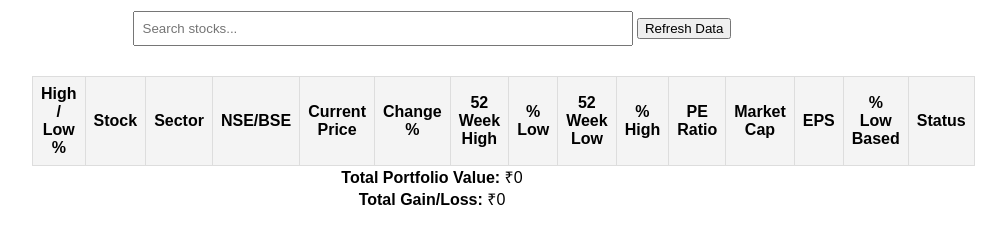
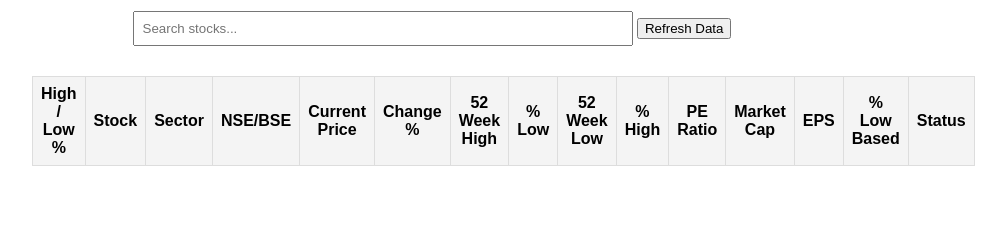
Before and after one commit to asureeAK/stocks, a plain HTML site: page index.html in a window 1280 px wide. Shown: the part 79-322 px from the top of the page, without its empty margins (208-1214 px from the left). Drawn offline with Linux system fonts and the light colour scheme; no server answers.

Commit message:
Update index.html

```diff
--- a/index.html
+++ b/index.html
@@ -36,10 +36,7 @@
             <tbody id="stock-table"></tbody>
         </table>
 
-        <div>
-            <strong>Total Portfolio Value:</strong> <span id="total-value">₹0</span> <br>
-            <strong>Total Gain/Loss:</strong> <span id="total-gain-loss">₹0</span>
-        </div>
+
     </div>
 </body>
 </html>
```
